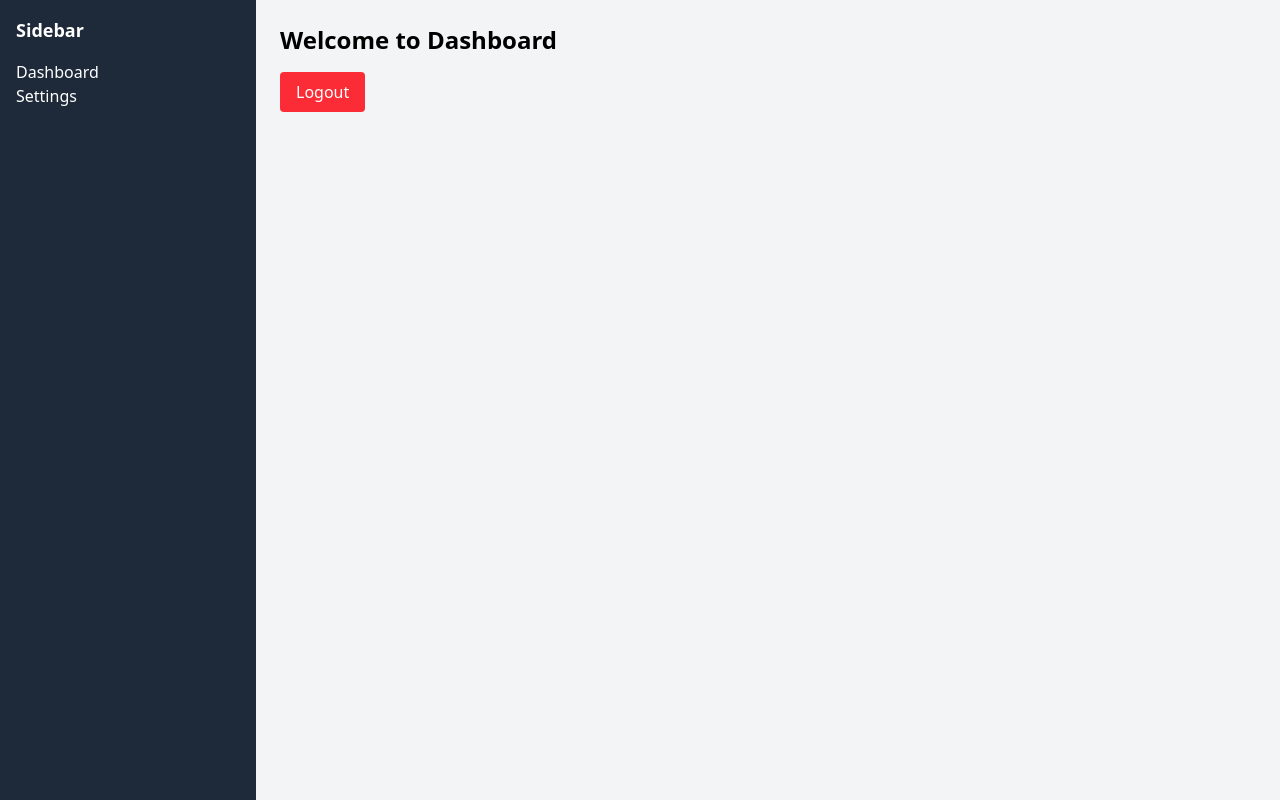
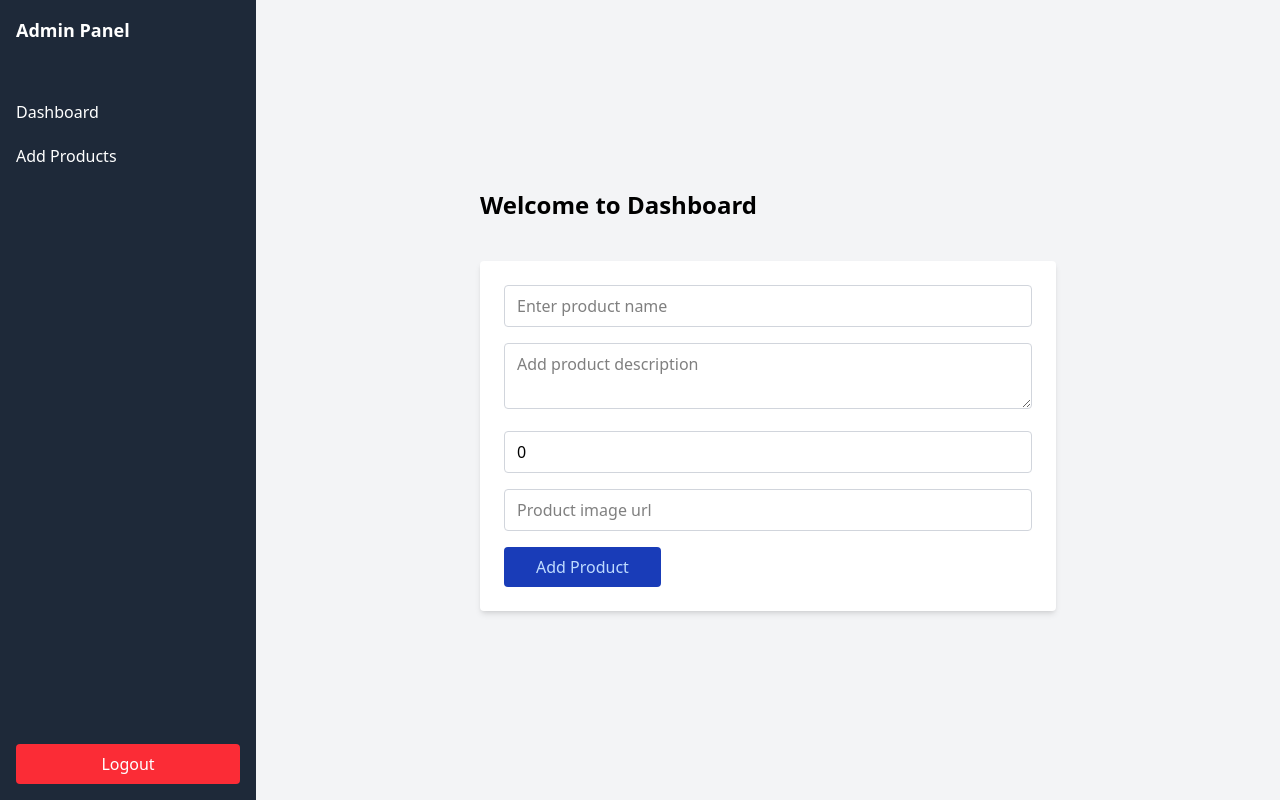
Before and after one commit to designervenkat/vit-angular-dev, an Angular app: page /dashboard in a window 1280 px wide. Built offline with nearby package versions, Linux system fonts and the light colour scheme; sample sign-in values are in the browser's storage.

Commit message:
Forms Modules Add Products

```diff
--- a/src/app/dashboard/dashboard.html
+++ b/src/app/dashboard/dashboard.html
@@ -1,20 +1,61 @@
 <div class="flex h-screen">
-  <aside class="w-64 bg-gray-800 text-white p-4">
-    <h3 class="text-lg font-bold">Sidebar</h3>
-    <ul>
+  <aside class="w-64 bg-gray-800 text-white p-4 flex flex-col justify-between">
+    <h3 class="text-lg font-bold">Admin Panel</h3>
+    <ul class="flex-1 my-10 gap-y-5 flex flex-col">
       <li class="mt-4">
-        <a href="#" class="hover:underline">Dashboard</a>
+        <a href="#" class="">Dashboard</a>
       </li>
-      <li><a href="#" class="hover:underline">Settings</a></li>
+      <li><a href="#" class="">Add Products</a></li>
     </ul>
-  </aside>
-  <main class="flex-1 p-6 bg-gray-100">
-    <h1 class="text-2xl font-bold">Welcome to Dashboard</h1>
     <button
       (click)="handleLogout()"
-      class="mt-4 px-4 py-2 bg-red-500 text-white rounded"
+      class="mt-4 px-4 py-2 bg-red-500 text-white rounded cursor-pointer"
     >
       Logout
     </button>
+  </aside>
+  <main
+    class="flex-1 p-6 bg-gray-100 w-full h-screen grid place-content-center"
+  >
+    <h1 class="text-2xl font-bold">Welcome to Dashboard</h1>
+
+    <div class="max-w-xl mx-auto mt-10 p-6 bg-white rounded shadow-md">
+      <form (ngSubmit)="onSubmit()" #productForm="ngForm" class="space-y-4">
+        <input
+          class="w-full px-3 py-2 border rounded border-gray-300"
+          type="text"
+          name="title"
+          [(ngModel)]="product.title"
+          placeholder="Enter product name"
+        />
+        <textarea
+          class="w-full px-3 py-2 border rounded border-gray-300"
+          name="description"
+          [(ngModel)]="product.description"
+          placeholder="Add product description"
+        ></textarea>
+        <input
+          class="w-full px-3 py-2 border rounded border-gray-300"
+          type="text"
+          name="price"
+          [(ngModel)]="product.price"
+          placeholder="Product price"
+        />
+        <input
+          class="w-full px-3 py-2 border rounded border-gray-300"
+          type="text"
+          name="image"
+          [(ngModel)]="product.image"
+          placeholder="Product image url"
+        />
+
+        <button
+          type="submit"
+          class="px-8 py-2 bg-blue-800 text-blue-200 rounded cursor-pointer"
+        >
+          Add Product
+        </button>
+      </form>
+    </div>
   </main>
 </div>
--- a/src/app/dashboard/dashboard.ts
+++ b/src/app/dashboard/dashboard.ts
@@ -1,14 +1,48 @@
 import { Component } from '@angular/core';
+import { Product } from '../models/product.model';
+import { ProductServices } from '../services/product-services';
+import { FormsModule } from '@angular/forms';
+import { Router } from '@angular/router';
 
 @Component({
   selector: 'app-dashboard',
-  imports: [],
+  imports: [FormsModule],
   templateUrl: './dashboard.html',
   styleUrl: './dashboard.css',
 })
 export class Dashboard {
+  product: Product = {
+    id: '',
+    title: '',
+    description: '',
+    price: '0',
+    image: '',
+  };
+
+  constructor(
+    private productService: ProductServices,
+    private router: Router
+  ) {}
+
   handleLogout() {
     localStorage.removeItem('isLoggedIn');
     location.href = '/login';
   }
+
+  onSubmit() {
+    this.productService.addProduct(this.product).subscribe({
+      next: (response) => {
+        console.log('Response :', response);
+        this.product = {
+          id: '',
+          title: '',
+          description: '',
+          price: '',
+          image: '',
+        };
+        this.router.navigate(['/products']);
+      },
+      error: (err) => console.log('Error adding product:', err),
+    });
+  }
 }
--- a/src/app/models/product.model.ts
+++ b/src/app/models/product.model.ts
@@ -1,7 +1,7 @@
 export interface Product {
-  id: number;
+  id: string;
   title: string;
   description: string;
-  price: number;
-  images: [];
+  price: string;
+  image: string;
 }
--- a/src/app/product-details/product-details.html
+++ b/src/app/product-details/product-details.html
@@ -11,11 +11,7 @@
           alt=""
         />
         <div class="pl-12 pr-6">
-          <img
-            class="relative"
-            [src]="product?.images[0]"
-            [alt]="product?.title"
-          />
+          <img class="relative" [src]="product.image" [alt]="product.title" />
         </div>
       </div>
 
@@ -26,7 +22,10 @@
           {{product.title}}
         </h2>
         <p class="text-xl leading-relaxed text-gray-900 mt-9">
-          {{product.description}}
+          {{product.desc}}
+        </p>
+        <p class="text-xl leading-relaxed text-gray-900 mt-9">
+          {{product.price}}
         </p>
       </div>
     </div>
--- a/src/app/product/product.html
+++ b/src/app/product/product.html
@@ -11,7 +11,7 @@
       [routerLink]="['/products', product.id]"
     >
       <img
-        [src]="product.images[0]"
+        [src]="product.image"
         [alt]="product.title"
         class="aspect-square object-cover"
       />
--- a/src/app/product/product.ts
+++ b/src/app/product/product.ts
@@ -18,34 +18,6 @@ export class Product implements OnInit {
   ngOnInit(): void {
     this.productService
       .getAllProducts()
-      .subscribe((res) => (this.products = res.products));
-
-    this.productService
-      .getProductByDetails(10)
-      .subscribe((res) => (this.product = res));
+      .subscribe((res) => (this.products = res));
   }
 }
-
-//   products = [
-//     {
-//       title: 'Handmade Bronze Salad',
-//       desc: 'Discover the overdue new Car with an exciting mix of Ceramic ingredients',
-//       price: '256.85',
-//       image: 'https://picsum.photos/seed/jF5IPlpsST/586/2909?blur=10',
-//       id: '1',
-//     },
-//     {
-//       title: 'Recycled Metal Bike',
-//       desc: 'New Chair model with 80 GB RAM, 433 GB storage, and muddy features',
-//       price: '11.70',
-//       image: 'https://picsum.photos/seed/XHIz404Ya/1521/3185?grayscale&blur=1',
-//       id: '2',
-//     },
-//     {
-//       title: 'Tasty Plastic Table',
-//       desc: 'Professional-grade Towels perfect for velvety training and recreational use',
-//       price: '568.39',
-//       image: 'https://picsum.photos/seed/9gM9myRQU/3053/2637?blur=7',
-//       id: '3',
-//     },
-//   ];
--- a/src/app/services/product-services.ts
+++ b/src/app/services/product-services.ts
@@ -1,19 +1,25 @@
 import { HttpClient } from '@angular/common/http';
 import { Injectable } from '@angular/core';
 import { Observable } from 'rxjs';
+import { Product } from '../models/product.model';
 
 @Injectable({
   providedIn: 'root',
 })
 export class ProductServices {
   constructor(private http: HttpClient) {}
-  private apiURL = 'https://dummyjson.com/products';
+  //   private apiURL = 'https://dummyjson.com/products';
+  private apiURL = 'https://68351b82cd78db2058c04649.mockapi.io/products';
 
   getAllProducts(): Observable<any> {
-    return this.http.get(`${this.apiURL}?limit=10`);
+    return this.http.get(`${this.apiURL}`);
   }
 
   getProductByDetails(id: number): Observable<any> {
     return this.http.get(`${this.apiURL}/${id}`);
   }
+
+  addProduct(product: Product): Observable<Product> {
+    return this.http.post<Product>(`${this.apiURL}`, product);
+  }
 }
```
